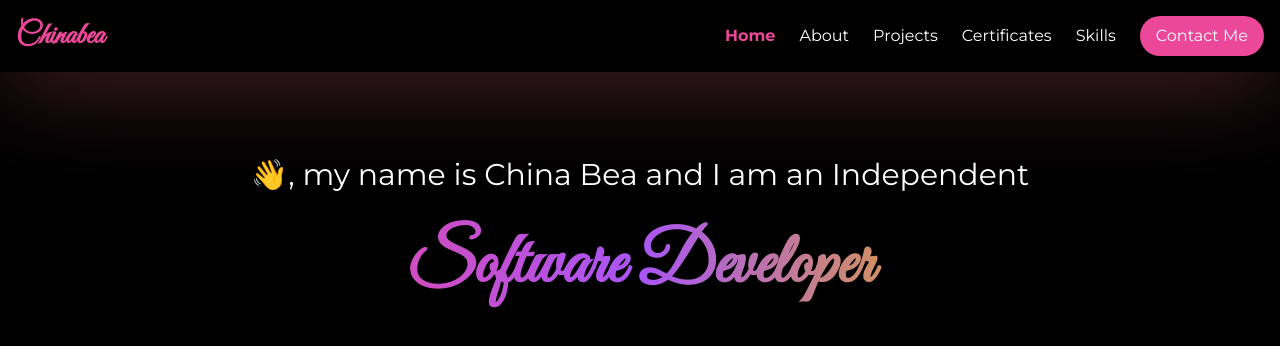
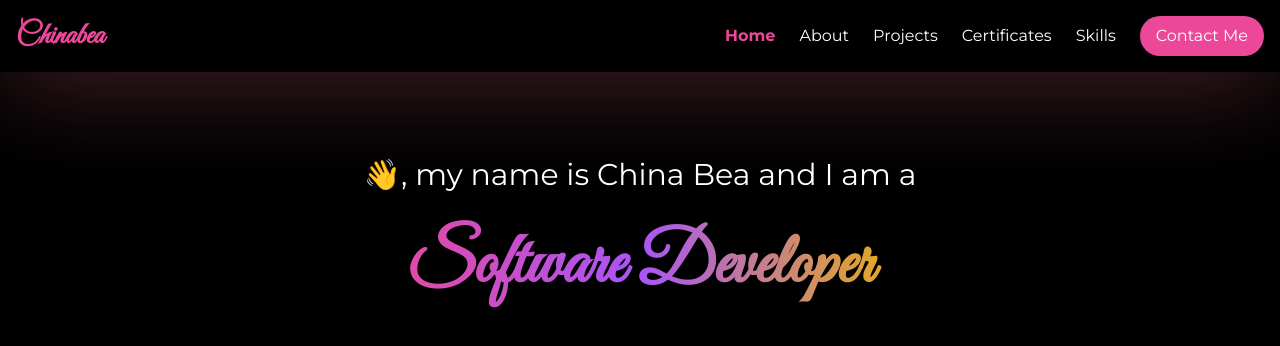
Before and after one commit to chinabea/MyWebPortfolio, a Nuxt app: page / in a window 1280 px wide. Shown: the top 346 px of the page. Built offline with nearby package versions, Linux system fonts and the light colour scheme.

Commit message:
fix: correct label

```diff
--- a/components/hero.vue
+++ b/components/hero.vue
@@ -7,7 +7,7 @@
       <!-- Introduction -->
        <div class="mt-10"></div>
       <h1 class="text-3xl font-montserrat leading-normal mb-4">
-        👋, my name is China Bea and I am an Independent
+        👋, my name is China Bea and I am a
       </h1>
       <h2 class="text-7xl font-bold text-transparent bg-clip-text bg-gradient-to-r from-pink-500 via-purple-500 to-yellow-500 mb-6 custom-heading">
           Software Developer
```
